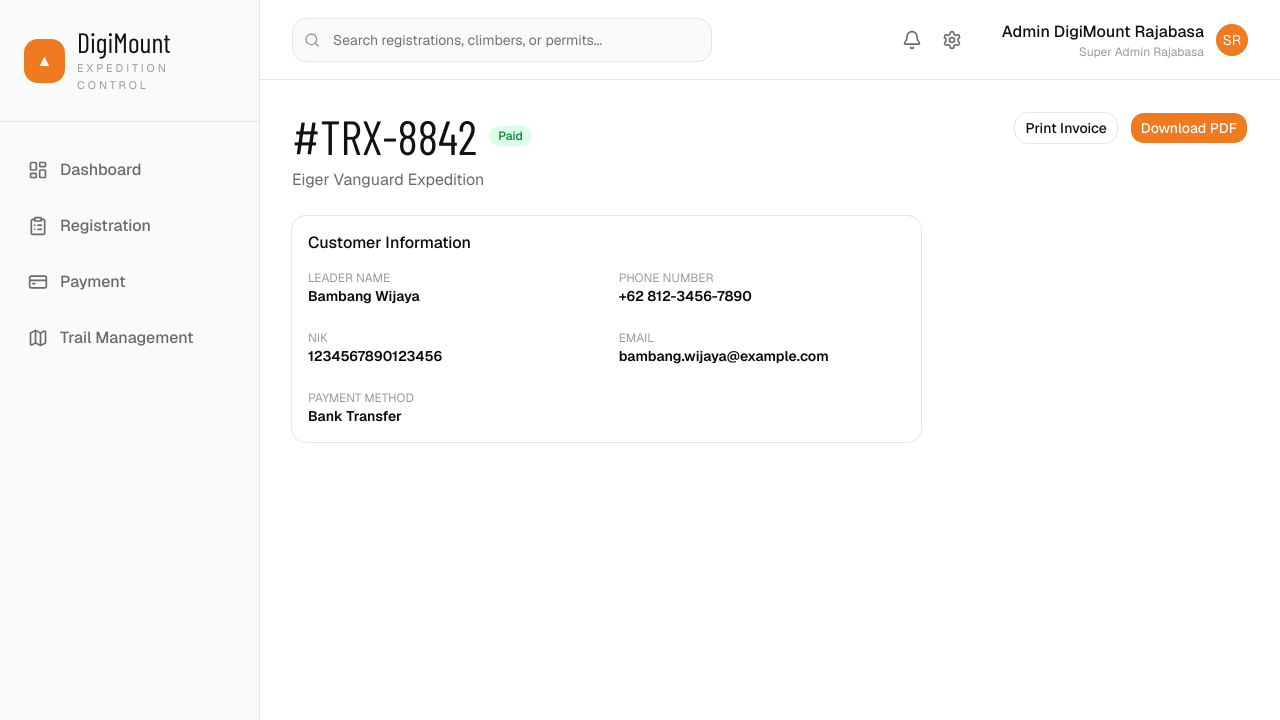
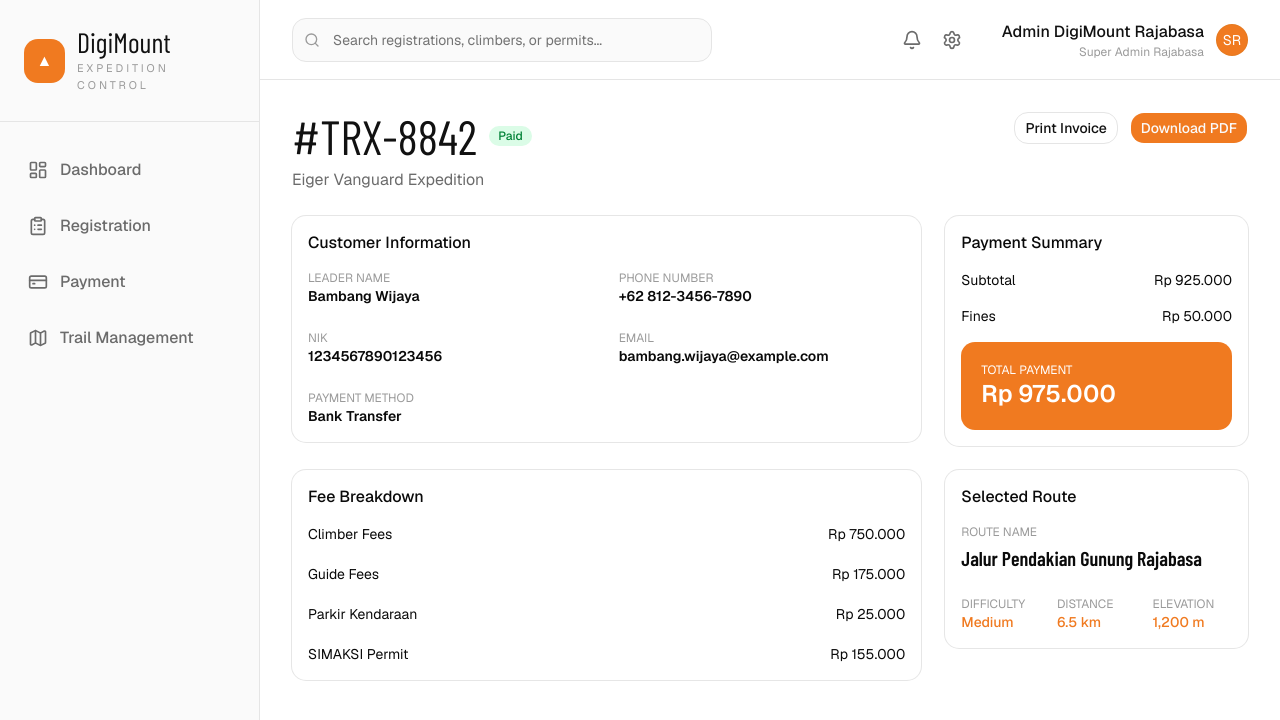
Before and after one commit to mhmddefrizal/Digi-Mount-Rajabasa, a Next.js app in the folder cms/: page /payments/1 in a window 1280 px wide. Shown: the top 720 px of the page. Built offline with nearby package versions, Linux system fonts and the light colour scheme.

Commit message:
tambah bagian utama halaman detail pembayaran

```diff
--- a/cms/src/app/(dashboard)/payments/[id]/page.tsx
+++ b/cms/src/app/(dashboard)/payments/[id]/page.tsx
@@ -1,5 +1,8 @@
 import CustomerInformationCard from "@/components/payments/customer-information-card";
+import FeeBreakdownCard from "@/components/payments/fee-breakdown-card";
 import PaymentDetailHeader from "@/components/payments/payment-detail-header";
+import PaymentSummaryCard from "@/components/payments/payment-summary-card";
+import SelectedRouteCard from "@/components/payments/selected-route-card";
 
 // halaman detail pembayaran
 export default function PaymentDetailPage() {
@@ -7,10 +10,20 @@ export default function PaymentDetailPage() {
     // layout utama halaman detail pembayaran
     <main className="space-y-6">
         <PaymentDetailHeader />
+        {/* bagian utama halaman detail pembayaran */}
         <section className="grid grid-cols-12 gap-6">
             <article className="col-span-8">
                 <CustomerInformationCard />
             </article>
+            <aside className="col-span-4">
+                <PaymentSummaryCard />
+            </aside>
+            <article className="col-span-8">
+                <FeeBreakdownCard />
+            </article>
+            <aside className="col-span-4">
+                <SelectedRouteCard />
+            </aside>
         </section>
     </main>
   )
--- a/cms/src/components/payments/fee-breakdown-card.tsx
+++ b/cms/src/components/payments/fee-breakdown-card.tsx
@@ -1,6 +1,8 @@
 import { Card, CardContent, CardHeader, CardTitle } from "../ui/card";
 
 // komponen FeeBreakdownCard untuk menampilkan rincian biaya lainnya pembayaran
+export default function FeeBreakdownCard() {
+   return (
       <Card>
          <CardHeader>
             <CardTitle>Fee Breakdown</CardTitle>
@@ -29,3 +31,5 @@ import { Card, CardContent, CardHeader, CardTitle } from "../ui/card";
             </div>
          </CardContent>
       </Card>
+   );
+}
--- a/cms/src/components/payments/selected-route-card.tsx
+++ b/cms/src/components/payments/selected-route-card.tsx
@@ -1,6 +1,8 @@
 import { Card, CardContent, CardHeader, CardTitle } from "../ui/card";
 
 // komponen SelectedRouteCard untuk menampilkan informasi jalur yang dipilih
+export default function SelectedRouteCard() {
+   return (
       <Card>
          <CardHeader>
             <CardTitle>Selected Route</CardTitle>
@@ -39,4 +41,6 @@ import { Card, CardContent, CardHeader, CardTitle } from "../ui/card";
                </div>
             </div>
          </CardContent>
-</Card>;
+      </Card>
+   );
+}
```
Lines whose indentation alone changed are shown as unchanged.
